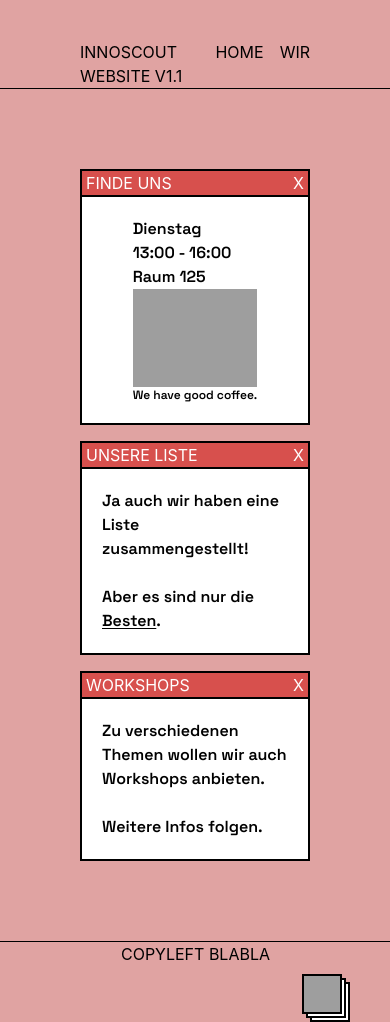
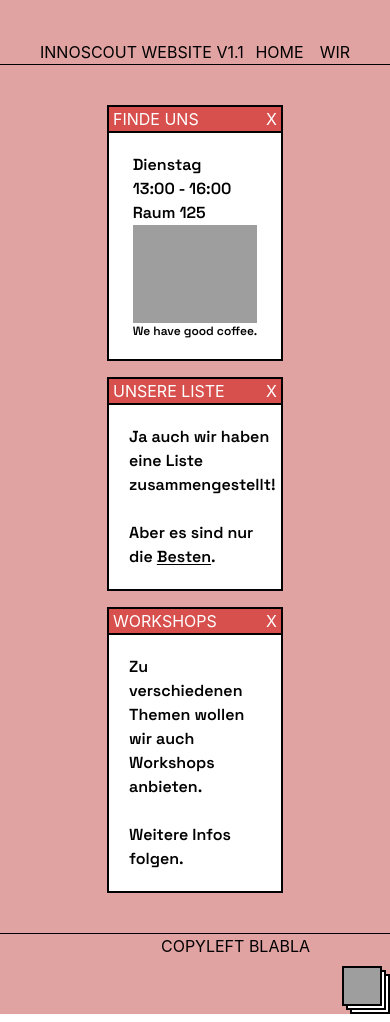
Before and after one commit to kirchenfeld/kirchenfeld.github.io, a Next.js app: page / in a window 390 px wide. Built offline with nearby package versions, Linux system fonts and the light colour scheme; grey boxes are pictures that could not be loaded.

Commit message:
feat(responsive): improve grid
the grid items are now centered and have better default values for
smartphones

```diff
--- a/components/card.tsx
+++ b/components/card.tsx
@@ -8,8 +8,8 @@ type CardProps = {
 const Card: FunctionComponent<CardProps> = ({title, children}) => {
   return (
     <>
-        <div className='flex flex-col w-42 h-min border-2 border-black '>
-            <div className='flex container bg-pink-dark px-1'>
+        <div className='flex flex-col w-44 h-min border-2 border-black '>
+            <div className='flex bg-pink-dark px-1'>
                 <h3 className='text-white'>{title.toUpperCase()}</h3>
                 <span className='grow'></span>
                 <h3 className='text-white'>X</h3>
--- a/components/layout.tsx
+++ b/components/layout.tsx
@@ -7,7 +7,7 @@ type LayoutProbs = {}
 const Layout: FunctionComponent<LayoutProbs> = ({children}) => {
     return (
       <div className="h-screen flex flex-col divide-y divide-black">
-        <header className='flex px-20 pt-10 bg-pink-light '>
+        <header className='flex px-10 md:px-20 pt-10 bg-pink-light '>
           <h2>INNOSCOUT WEBSITE V1.1</h2>
           <span className='grow'></span>
           <Link href="/">
@@ -18,10 +18,10 @@ const Layout: FunctionComponent<LayoutProbs> = ({children}) => {
               <a>WIR</a>
           </Link>
         </header>
-        <main className='grow p-20 h-max bg-pink-light'>
+        <main className='grow p-10 md:p-20 h-max bg-pink-light'>
           {children}
         </main>
-        <footer className='bg-pink-light flex px-20 pb-10'>
+        <footer className='bg-pink-light flex px-10 md:px-20 pb-10'>
           <span className='grow'></span>
           <h2>COPYLEFT BLABLA</h2>
           <span className='p-5'></span>
--- a/pages/index.tsx
+++ b/pages/index.tsx
@@ -5,7 +5,7 @@ import Layout from '../components/layout'
 export default function Home() {
   return (
     <Layout>
-      <div className='grid sm:grid-cols-1 md:grid-cols-3 gap-x-20 gap-y-4'>
+      <div className='grid grid-cols-1 sm:grid-cols-2 md:grid-cols-3 justify-items-center gap-x-10 md:gap-x-20 gap-y-4'>
         <Card title='Finde Uns'>
           <div className='flex flex-col'>
             <p>
```
